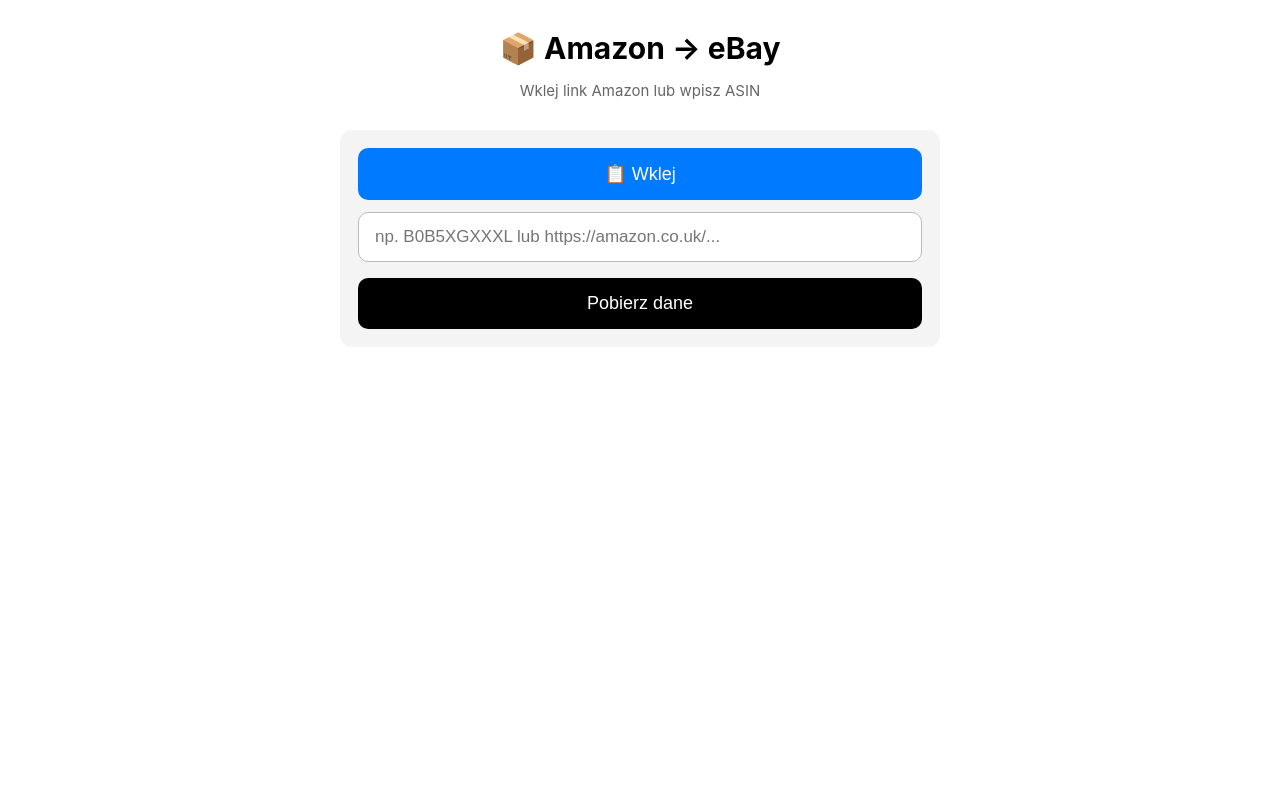
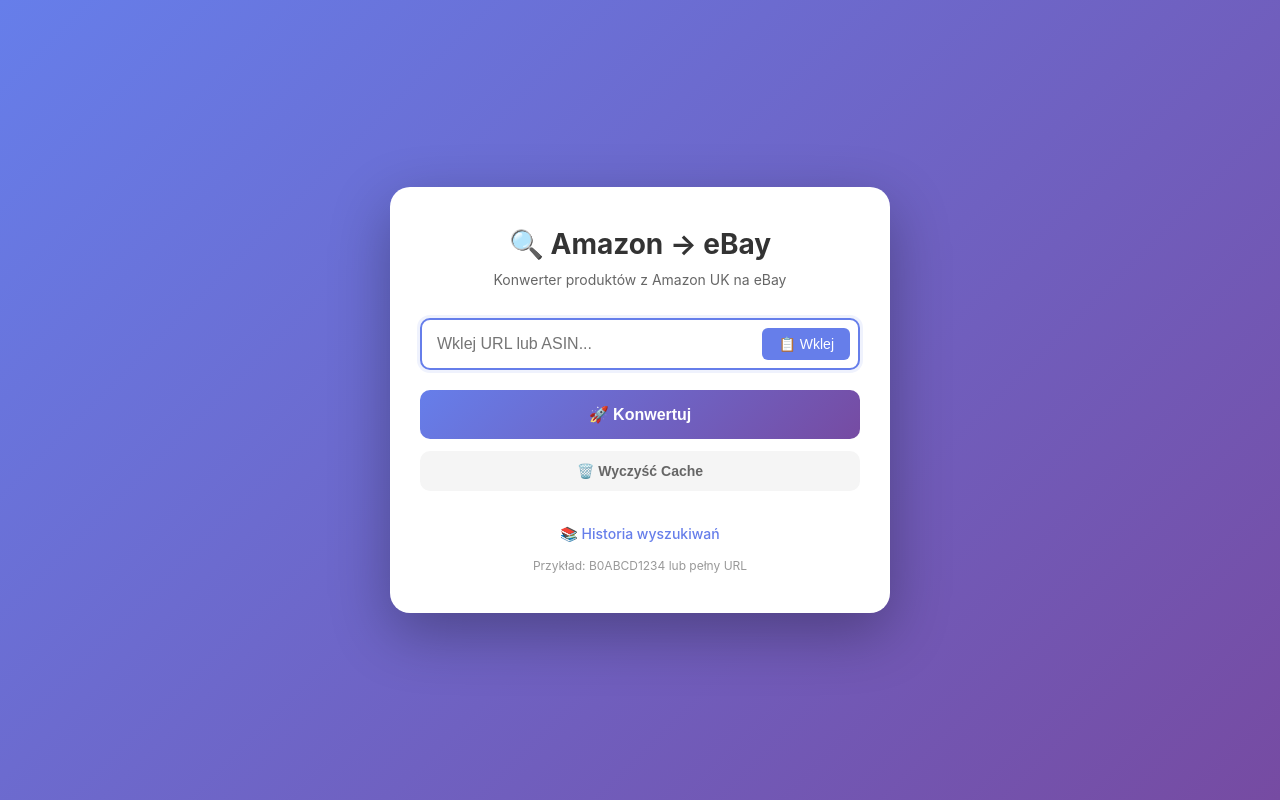
Before and after one commit to kacpermielewczyk96-source/amazon_to_ebay, a Flask app: page / in a window 1280 px wide. Run offline with Flask 3, Linux system fonts and the light colour scheme; data that the repository does not hold is empty.

Commit message:
Update index.html

```diff
--- a/templates/index.html
+++ b/templates/index.html
@@ -1,185 +1,231 @@
 <!DOCTYPE html>
-<html lang="pl">
+<html>
 <head>
-    <meta charset="UTF-8">
-    <title>📦 Amazon → eBay Helper</title>
     <meta name="viewport" content="width=device-width, initial-scale=1">
     <style>
+        * { margin: 0; padding: 0; box-sizing: border-box; }
         body {
-            font-family: -apple-system, BlinkMacSystemFont, "Segoe UI", Roboto, Helvetica, Arial, sans-serif;
-            margin: 0;
+            font-family: -apple-system, BlinkMacSystemFont, "Segoe UI", Roboto, Arial, sans-serif;
+            min-height: 100vh;
+            display: flex;
+            align-items: center;
+            justify-content: center;
+            background: linear-gradient(135deg, #667eea 0%, #764ba2 100%);
             padding: 20px;
-            background: #ffffff;
-            max-width: 600px;
-            margin-left: auto;
-            margin-right: auto;
+        }
+        .container {
+            background: white;
+            padding: 40px 30px;
+            border-radius: 20px;
+            box-shadow: 0 20px 60px rgba(0,0,0,0.3);
+            max-width: 500px;
+            width: 100%;
         }
         h1 {
             text-align: center;
-            margin-top: 10px;
-            margin-bottom: 5px;
-            font-size: 30px;
+            margin-bottom: 10px;
+            font-size: 28px;
+            color: #333;
         }
-        p.sub {
+        .subtitle {
             text-align: center;
             color: #666;
+            font-size: 14px;
             margin-bottom: 30px;
-            font-size: 15px;
         }
-        .box {
-            background: #f4f4f4;
-            padding: 18px;
-            border-radius: 12px;
+        .input-group {
+            position: relative;
+            margin-bottom: 20px;
         }
-        input[type=text] {
-            width: 100%;
-            padding: 14px 16px;
-            font-size: 17px;
-            border-radius: 10px;
-            border: 1px solid #bcbcbc;
-            outline: none;
-            box-sizing: border-box;
-            margin-bottom: 16px;
-        }
-        button {
+        input[type="text"] {
             width: 100%;
             padding: 15px;
-            font-size: 18px;
+            font-size: 16px;
+            border: 2px solid #e0e0e0;
             border-radius: 10px;
-            border: none;
-            background: #000;
-            color: white;
-            cursor: pointer;
+            outline: none;
+            transition: all 0.3s;
         }
-        button:active {
-            opacity: 0.7;
+        input[type="text"]:focus {
+            border-color: #667eea;
+            box-shadow: 0 0 0 3px rgba(102,126,234,0.1);
         }
         .paste-btn {
-            background: #007aff;
+            position: absolute;
+            right: 10px;
+            top: 50%;
+            transform: translateY(-50%);
+            background: #667eea;
+            color: white;
+            border: none;
+            padding: 8px 16px;
+            border-radius: 6px;
+            cursor: pointer;
+            font-size: 14px;
+            transition: all 0.2s;
+        }
+        .paste-btn:active {
+            transform: translateY(-50%) scale(0.95);
+        }
+        .btn {
+            width: 100%;
+            padding: 15px;
+            font-size: 16px;
+            font-weight: 600;
+            border: none;
+            border-radius: 10px;
+            cursor: pointer;
+            transition: all 0.3s;
             margin-bottom: 12px;
         }
+        .btn-primary {
+            background: linear-gradient(135deg, #667eea 0%, #764ba2 100%);
+            color: white;
+        }
+        .btn-primary:active {
+            transform: scale(0.98);
+        }
+        .btn-secondary {
+            background: #f5f5f5;
+            color: #666;
+            font-size: 14px;
+            padding: 12px;
+        }
+        .btn-secondary:active {
+            background: #e0e0e0;
+        }
+        .history-link {
+            text-align: center;
+            margin-top: 20px;
+        }
+        .history-link a {
+            color: #667eea;
+            text-decoration: none;
+            font-size: 14px;
+            font-weight: 500;
+        }
+        .example {
+            text-align: center;
+            color: #999;
+            font-size: 12px;
+            margin-top: 15px;
+        }
 
-        /* Historia */
-        .history {
-            margin-top: 40px;
+        /* Toast notification */
+        .toast {
+            position: fixed;
+            bottom: 20px;
+            left: 50%;
+            transform: translateX(-50%);
+            background: #34c759;
+            color: white;
+            padding: 12px 24px;
+            border-radius: 8px;
+            font-size: 14px;
+            display: none;
+            z-index: 1000;
+            animation: slideUp 0.3s ease;
         }
-        .history h2 {
-            font-size: 20px;
-            margin-bottom: 15px;
-            color: #333;
-        }
-        .history-grid {
-            display: grid;
-            grid-template-columns: repeat(3, 1fr);
-            gap: 12px;
-        }
-        .history-item {
-            cursor: pointer;
-            border-radius: 8px;
-            overflow: hidden;
-            border: 2px solid #e0e0e0;
-            transition: border-color 0.2s;
-        }
-        .history-item:active {
-            opacity: 0.7;
-        }
-        .history-item img {
-            width: 100%;
-            aspect-ratio: 1;
-            object-fit: cover;
+        .toast.show {
             display: block;
         }
-        .history-item .title {
-            padding: 8px;
-            font-size: 12px;
-            color: #666;
-            background: #f9f9f9;
-            white-space: nowrap;
-            overflow: hidden;
-            text-overflow: ellipsis;
+        @keyframes slideUp {
+            from {
+                transform: translateX(-50%) translateY(100px);
+                opacity: 0;
+            }
+            to {
+                transform: translateX(-50%) translateY(0);
+                opacity: 1;
+            }
         }
     </style>
 </head>
 <body>
-<h1>📦 Amazon → eBay</h1>
-<p class="sub">Wklej link Amazon lub wpisz ASIN</p>
-<div class="box">
+    <div class="container">
+        <h1>🔍 Amazon → eBay</h1>
+        <p class="subtitle">Konwerter produktów z Amazon UK na eBay</p>
+
+        <form action="/scrape" method="post">
+            <div class="input-group">
+                <input
+                    type="text"
+                    name="url"
+                    id="urlInput"
+                    placeholder="Wklej URL lub ASIN..."
+                    required
+                >
                 <button type="button" class="paste-btn" onclick="pasteFromClipboard()">📋 Wklej</button>
-    <form id="searchForm" action="/scrape" method="POST">
-        <input id="urlInput" name="url" type="text" placeholder="np. B0B5XGXXXL lub https://amazon.co.uk/...">
-        <button type="submit">Pobierz dane</button>
-    </form>
             </div>
 
-<!-- Historia -->
-<div class="history" id="historySection" style="display:none;">
-    <h2>📋 Ostatnie wyszukiwania</h2>
-    <div class="history-grid" id="historyGrid"></div>
+            <button type="submit" class="btn btn-primary">
+                🚀 Konwertuj
+            </button>
+        </form>
+
+        <button type="button" class="btn btn-secondary" onclick="clearCache()">
+            🗑️ Wyczyść Cache
+        </button>
+
+        <div class="history-link">
+            <a href="/history">📚 Historia wyszukiwań</a>
         </div>
 
+        <div class="example">
+            Przykład: B0ABCD1234 lub pełny URL
+        </div>
+    </div>
+
+    <div class="toast" id="toast"></div>
+
     <script>
-// Przycisk "Wklej" - POPRAWIONY (bez alertów)
         async function pasteFromClipboard() {
             try {
                 const text = await navigator.clipboard.readText();
                 document.getElementById('urlInput').value = text.trim();
+                document.getElementById('urlInput').focus();
             } catch (err) {
-        // Błąd = użytkownik nie dał zgody lub przeglądarka nie wspiera
-        // Po prostu fokusujemy pole bez alertu
-        const input = document.getElementById('urlInput');
-        input.focus();
+                alert('Nie udało się wkleić. Użyj Ctrl+V lub długie przytrzymanie.');
             }
         }
 
-// Pobierz historię z serwera
-async function loadHistory() {
+        // Auto-focus na input
+        window.addEventListener('load', () => {
+            document.getElementById('urlInput').focus();
+        });
+
+        // Clear cache function
+        async function clearCache() {
+            if (!confirm('Czy na pewno wyczyścić cache? Wszystkie zapisane produkty zostaną ponownie pobrane z Amazon.')) {
+                return;
+            }
+
             try {
-        const response = await fetch('/api/history');
-        const history = await response.json();
-        displayHistory(history);
-    } catch (err) {
-        console.error('Błąd ładowania historii:', err);
+                const response = await fetch('/clear-cache', {
+                    method: 'POST'
+                });
+
+                const result = await response.json();
+
+                if (result.success) {
+                    showToast('✓ Cache wyczyszczony! (' + result.deleted + ' produktów)');
+                } else {
+                    throw new Error(result.error || 'Błąd czyszczenia cache');
+                }
+            } catch (error) {
+                alert('Błąd: ' + error.message);
             }
         }
 
-// Wyświetl historię
-function displayHistory(history) {
-    const grid = document.getElementById('historyGrid');
-    const section = document.getElementById('historySection');
+        function showToast(message) {
+            const toast = document.getElementById('toast');
+            toast.textContent = message;
+            toast.classList.add('show');
 
-    // Filtruj tylko te z obrazkami
-    const withImages = history.filter(item => item.image);
-
-    if (withImages.length === 0) {
-        section.style.display = 'none';
-        return;
+            setTimeout(() => {
+                toast.classList.remove('show');
+            }, 3000);
         }
-
-    section.style.display = 'block';
-    grid.innerHTML = '';
-
-    withImages.forEach(item => {
-        const div = document.createElement('div');
-        div.className = 'history-item';
-        div.onclick = () => {
-            document.getElementById('urlInput').value = item.asin;
-            document.getElementById('searchForm').submit();
-        };
-
-        div.innerHTML = `
-            <img src="/proxy?u=${encodeURIComponent(item.image)}" alt="${item.title || item.asin}">
-            <div class="title">${item.title || item.asin}</div>
-        `;
-
-        grid.appendChild(div);
-    });
-}
-
-// Załaduj historię przy starcie
-loadHistory();
-
-// Odświeżaj historię co 30 sekund
-setInterval(loadHistory, 30000);
     </script>
 </body>
 </html>
```
Lines whose indentation alone changed are shown as unchanged.
